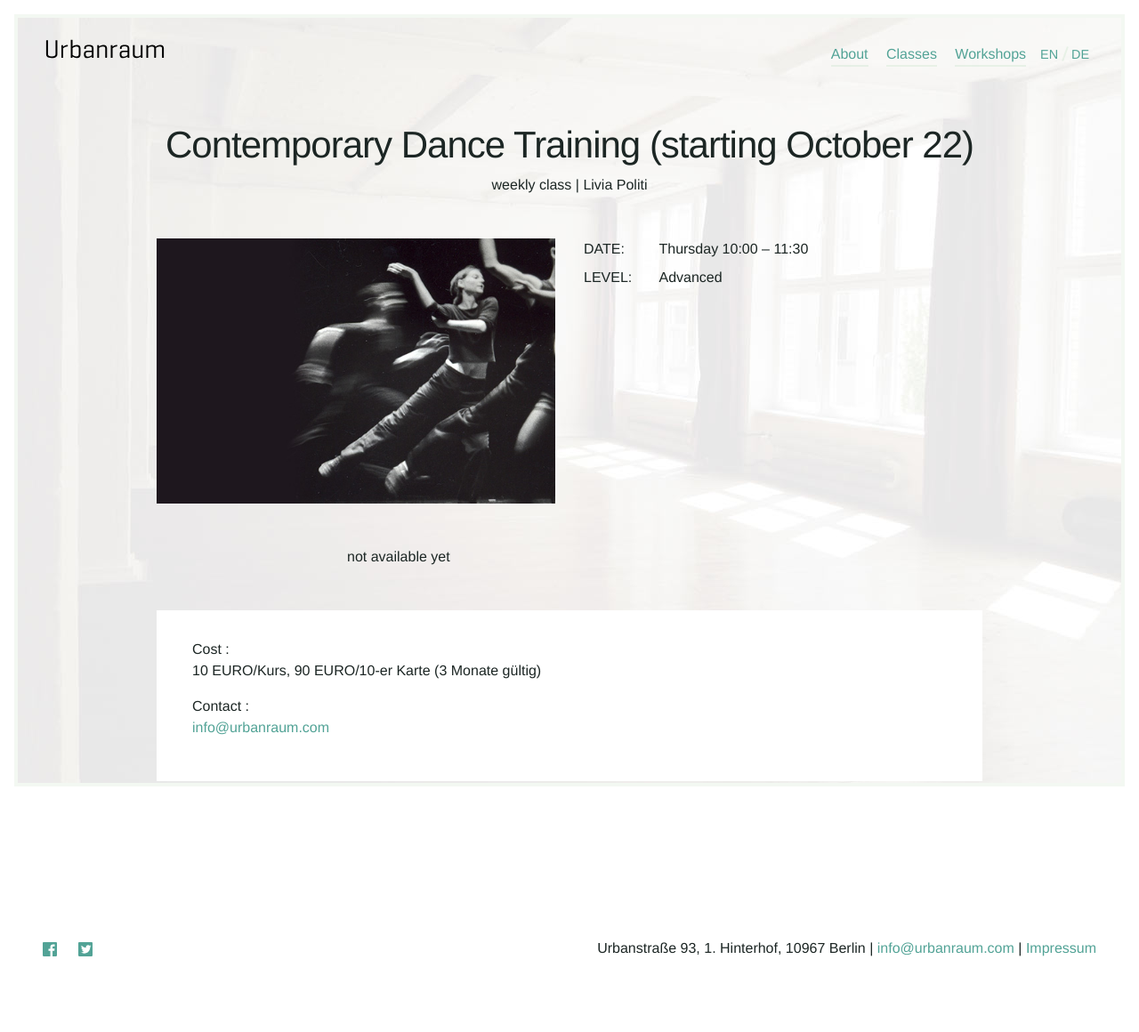
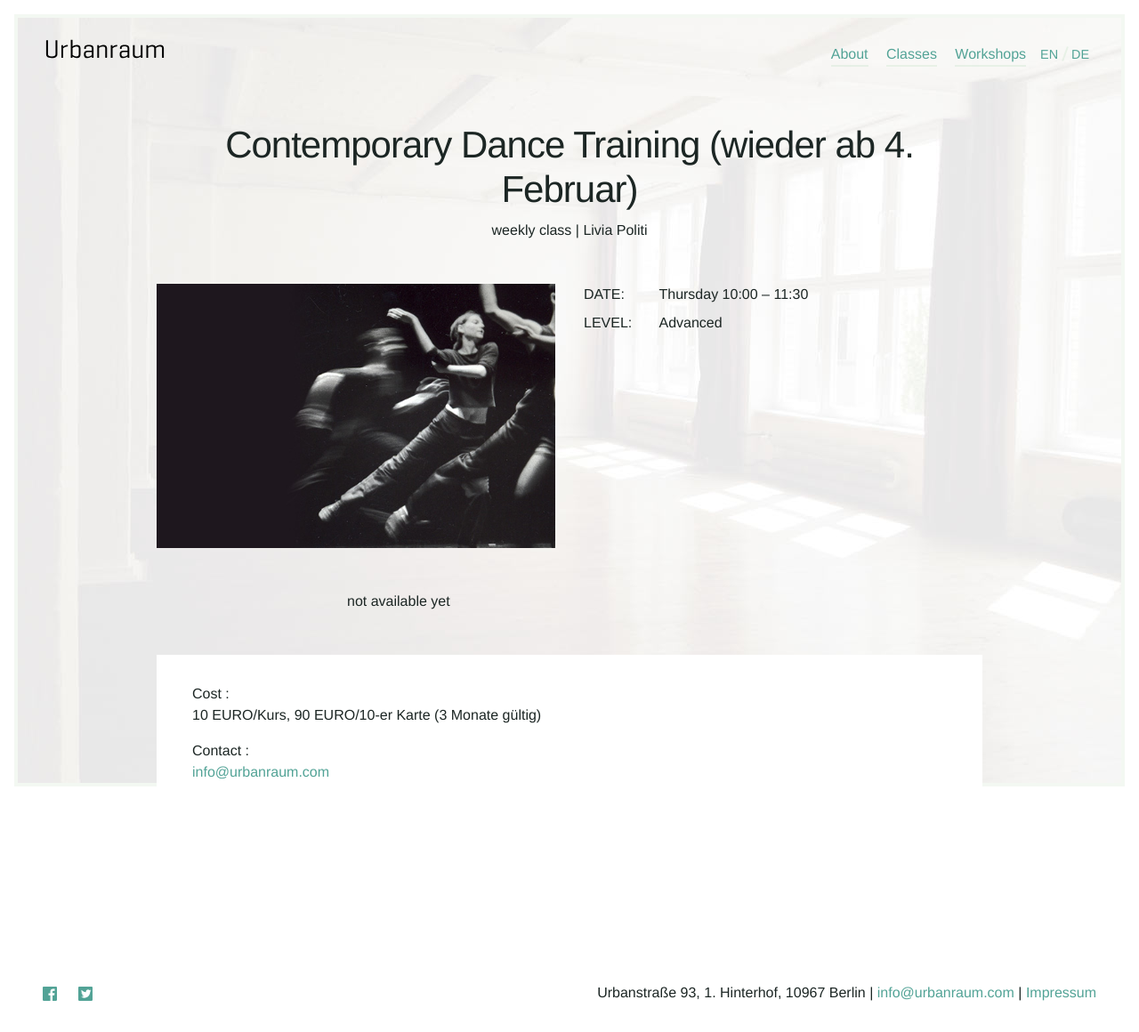
Before and after one commit to Kriesse/urbanraum, a Jekyll site: the page built from _classes/contemporary-dance-training.md, in a window 1280 px wide. Shown: the whole page at 89% size. Built offline with Jekyll 4.4.1, drawn with Linux system fonts in a browser that asks for light colours; nearby versions of some CDN libraries; before the commit the page ends 1110 px from its top, so only the background shows below that.

Commit message:
Update contemporary-dance-training.md
Winterpause

```diff
--- a/_classes/contemporary-dance-training.md
+++ b/_classes/contemporary-dance-training.md
@@ -1,6 +1,6 @@
 ---
-title_en: "Contemporary Dance Training (starting October 22)"
-title_de: "Contemporary Dance Training (ab 22. Oktober)"
+title_en: "Contemporary Dance Training (wieder ab 4. Februar)"
+title_de: "Contemporary Dance Training (from 4th february on)"
 
 type_en: "weekly class"
 type_de: "Wöchentlicher Kurs"
```
